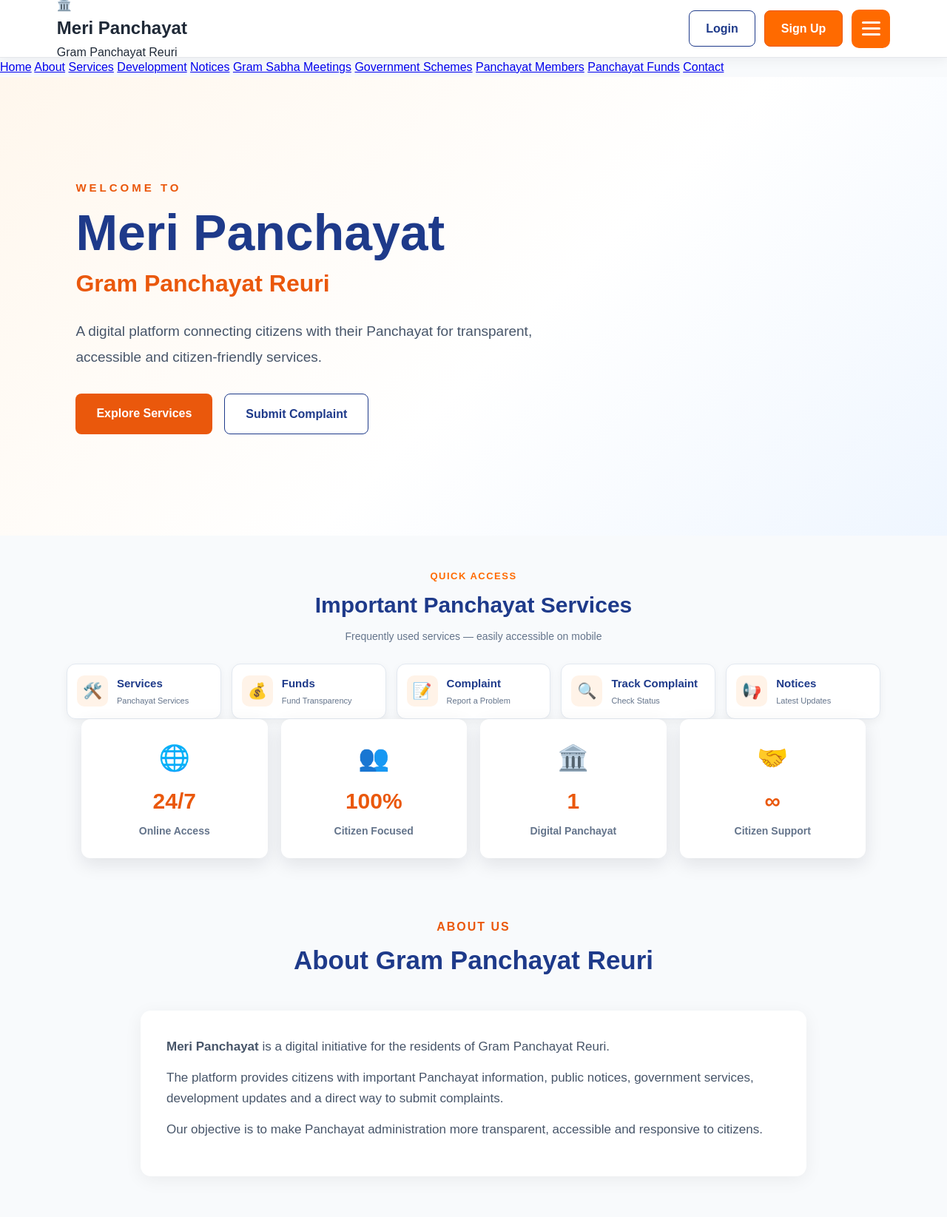
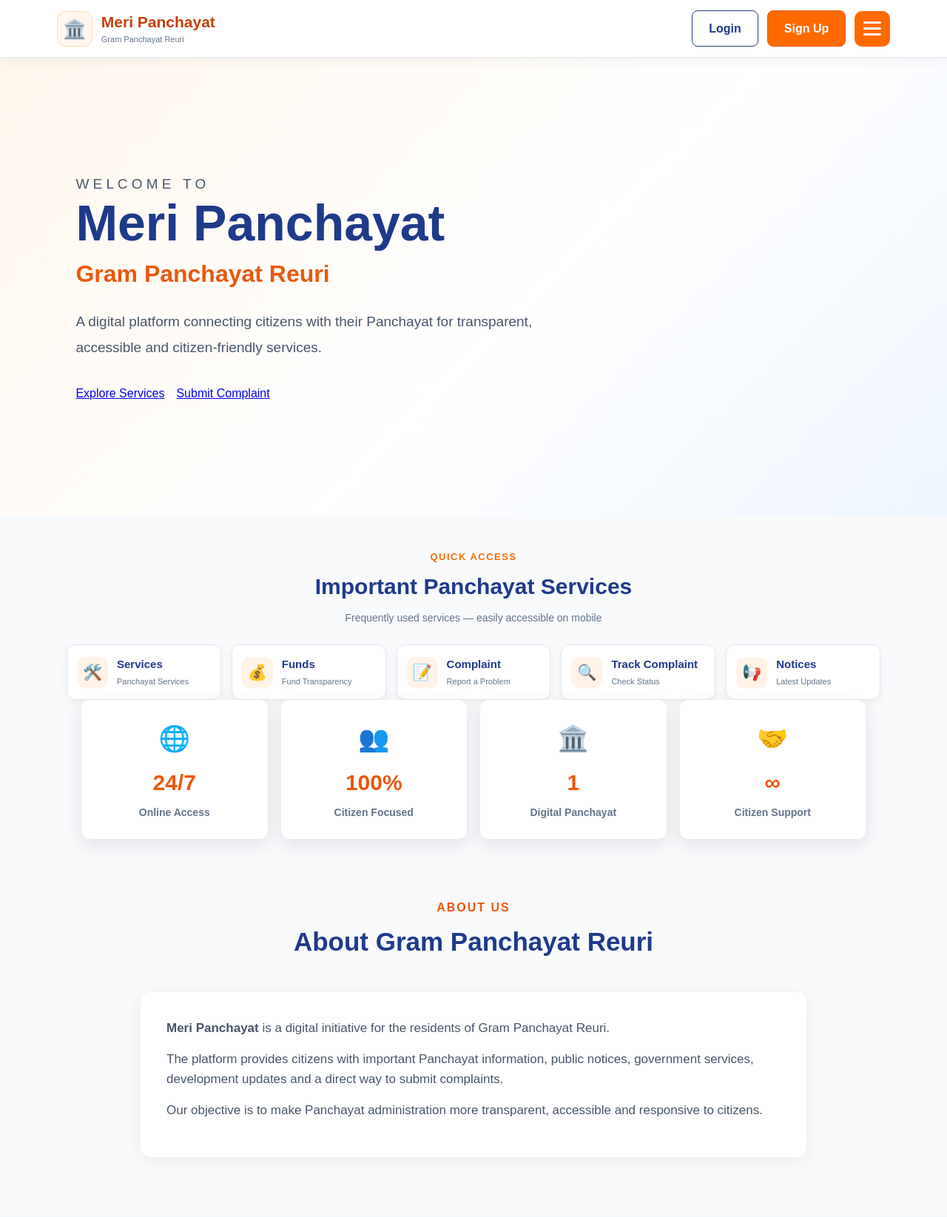
Before and after one commit to adarshpal8853-debug/e-Reuri, a Django app: template panchayat/templates/home.html in a window 1280 px wide. Shown: the top 1645 px of the page at 74% size. Run offline with Django 5.2, Linux system fonts and the light colour scheme; the template is opened without the code that fills it, so the values that code supplies are empty.

Commit message:
Add login signup buttons and fix navbar

````diff
--- a/panchayat/templates/home.html
+++ b/panchayat/templates/home.html
@@ -1,7 +1,7 @@
+
 {% load static %}
 
 <!DOCTYPE html>
-
 <html lang="en">
 
 <head>
@@ -16,106 +16,164 @@
     <link rel="stylesheet"
           href="{% static 'panchayat/style.css' %}">
 
-
 </head>
 
+
 <body>
 
+
+<!-- ==================================================
+     NAVBAR
+================================================== -->
+
 <nav class="navbar">
 
-    <div class="navbar-brand">
-        <div class="brand-icon">🏛️</div>
-
-        <div>
+    <!-- BRAND -->
+
+    <a href="{% url 'home' %}" class="brand">
+
+        <div class="logo-icon">
+            🏛️
+        </div>
+
+        <div class="brand-text">
+
             <h2>Meri Panchayat</h2>
+
             <span>Gram Panchayat Reuri</span>
-        </div>
-    </div>
-
+
+        </div>
+
+    </a>
+
+
+    <!-- RIGHT SIDE -->
 
     <div class="navbar-actions">
 
-        <!-- Login -->
-        <a href="{% url 'login' %}" class="login-btn">
+        <a href="{% url 'login' %}"
+           class="login-btn">
             Login
         </a>
 
-        <!-- Sign Up -->
-        <a href="{% url 'signup' %}" class="signup-btn">
+        <a href="{% url 'signup' %}"
+           class="signup-btn">
             Sign Up
         </a>
 
-        <!-- Hamburger -->
-        <button class="menu-btn" onclick="toggleMenu()">
+        <button
+            class="menu-toggle"
+            onclick="toggleMenu()"
+            type="button"
+            aria-label="Open Menu"
+            aria-expanded="false">
+
             <span></span>
             <span></span>
             <span></span>
+
         </button>
 
     </div>
 
+
+    <!-- MENU -->
+
+    <div class="nav-menu" id="navMenu">
+
+        <a href="{% url 'home' %}">
+            🏠 Home
+        </a>
+
+        <a href="{% url 'about' %}">
+            ℹ️ About
+        </a>
+
+        <a href="{% url 'services' %}">
+            🛠️ Services
+        </a>
+
+        <a href="{% url 'schemes' %}">
+            🏛️ Government Schemes
+        </a>
+
+        <a href="{% url 'members' %}">
+            👥 Panchayat Members
+        </a>
+
+        <a href="{% url 'funds' %}">
+            💰 Panchayat Funds
+        </a>
+
+        <a href="{% url 'notices' %}">
+            📢 Notices
+        </a>
+
+        <a href="{% url 'development' %}">
+            🏗️ Development Works
+        </a>
+
+        <a href="{% url 'meetings' %}">
+            📅 Gram Sabha Meetings
+        </a>
+
+        <a href="{% url 'submit_complaint' %}">
+            📝 Submit Complaint
+        </a>
+
+        <a href="{% url 'track_complaint' %}">
+            🔍 Track Complaint
+        </a>
+
+        <a href="{% url 'contact' %}">
+            📞 Contact
+        </a>
+
+        <a href="{% url 'dashboard' %}">
+            📊 Citizen Dashboard
+        </a>
+
+        <a href="{% url 'profile' %}">
+            👤 My Profile
+        </a>
+
+        <hr>
+
+        <a href="{% url 'login' %}">
+            🔐 Login
+        </a>
+
+        <a href="{% url 'signup' %}">
+            ✨ Create Account
+        </a>
+
+    </div>
+
 </nav>
 
 
-<!-- =========================
-     MENU
-========================= -->
-
-<div id="menu" class="side-menu">
-
-    <a href="{% url 'home' %}">Home</a>
-
-    <a href="{% url 'about' %}">About</a>
-
-    <a href="{% url 'services' %}">Services</a>
-
-    <a href="{% url 'development' %}">Development</a>
-
-    <a href="{% url 'notices' %}">Notices</a>
-
-    <a href="{% url 'meetings' %}">Gram Sabha Meetings</a>
-
-    <a href="{% url 'schemes' %}">Government Schemes</a>
-
-    <a href="{% url 'members' %}">Panchayat Members</a>
-
-    <a href="{% url 'funds' %}">Panchayat Funds</a>
-
-    <a href="{% url 'contact' %}">Contact</a>
-
-</div>
-
-<!-- =========================
-     HERO SECTION
-========================= -->
+
+<!-- ==================================================
+     HERO
+================================================== -->
 
 <section class="hero">
 
     <div class="hero-content">
 
-
-    <p class="welcome">
-
-        WELCOME TO
-
-    </p>
-
+        <p class="welcome-text">
+            W E L C O M E&nbsp;&nbsp; T O
+        </p>
 
         <h1>
-
             Meri Panchayat
-
         </h1>
 
-
         <h2>
-
             Gram Panchayat Reuri
-
         </h2>
 
-
-    <p>
+        <p class="hero-description">
 
             A digital platform connecting citizens
             with their Panchayat for transparent,
@@ -123,37 +181,33 @@
 
         </p>
 
-
         <div class="hero-buttons">
 
-
-        <a href="#services"
-           class="btn primary">
+            <a href="{% url 'services' %}"
+               class="primary-btn">
 
                 Explore Services
 
             </a>
 
-
-        <a href="#complaint"
-           class="btn secondary">
+            <a href="{% url 'submit_complaint' %}"
+               class="secondary-btn">
 
                 Submit Complaint
 
             </a>
 
-
-    </div>
-
-
-</div>
-
+        </div>
+
+    </div>
 
 </section>
 
-<!-- =========================
+
+
+<!-- ==================================================
      QUICK ACCESS
-========================= -->
+================================================== -->
 
 <section class="quick-access">
 
@@ -162,23 +216,19 @@
         <p>
             QUICK ACCESS
         </p>
-
 
         <h2>
             Important Panchayat Services
         </h2>
 
-
         <span>
             Frequently used services — easily accessible on mobile
         </span>
 
-
     </div>
 
 
     <div class="quick-buttons">
-
 
         <a href="{% url 'services' %}"
            class="quick-btn">
@@ -186,15 +236,8 @@
             <span>🛠️</span>
 
             <div>
-
-            <strong>
-                Services
-            </strong>
-
-            <small>
-                Panchayat Services
-            </small>
-
+                <strong>Services</strong>
+                <small>Panchayat Services</small>
             </div>
 
         </a>
@@ -206,15 +249,8 @@
             <span>💰</span>
 
             <div>
-
-            <strong>
-                Funds
-            </strong>
-
-            <small>
-                Fund Transparency
-            </small>
-
+                <strong>Funds</strong>
+                <small>Fund Transparency</small>
             </div>
 
         </a>
@@ -226,15 +262,8 @@
             <span>📝</span>
 
             <div>
-
-            <strong>
-                Complaint
-            </strong>
-
-            <small>
-                Report a Problem
-            </small>
-
+                <strong>Complaint</strong>
+                <small>Report a Problem</small>
             </div>
 
         </a>
@@ -246,15 +275,8 @@
             <span>🔍</span>
 
             <div>
-
-            <strong>
-                Track Complaint
-            </strong>
-
-            <small>
-                Check Status
-            </small>
-
+                <strong>Track Complaint</strong>
+                <small>Check Status</small>
             </div>
 
         </a>
@@ -266,30 +288,23 @@
             <span>📢</span>
 
             <div>
-
-            <strong>
-                Notices
-            </strong>
-
-            <small>
-                Latest Updates
-            </small>
-
-        </div>
-
-    </a>
-
-</div>
-
+                <strong>Notices</strong>
+                <small>Latest Updates</small>
+            </div>
+
+        </a>
+
+    </div>
 
 </section>
 
-<!-- =========================
+
+
+<!-- ==================================================
      STATISTICS
-========================= -->
+================================================== -->
 
 <section class="stats">
-
 
     <div class="stat-card">
 
@@ -297,9 +312,7 @@
             🌐
         </div>
 
-    <h2>
-        24/7
-    </h2>
+        <h2>24/7</h2>
 
         <p>
             Online Access
@@ -314,9 +327,7 @@
             👥
         </div>
 
-    <h2>
-        100%
-    </h2>
+        <h2>100%</h2>
 
         <p>
             Citizen Focused
@@ -331,9 +342,7 @@
             🏛️
         </div>
 
-    <h2>
-        1
-    </h2>
+        <h2>1</h2>
 
         <p>
             Digital Panchayat
@@ -348,9 +357,7 @@
             🤝
         </div>
 
-    <h2>
-        ∞
-    </h2>
+        <h2>∞</h2>
 
         <p>
             Citizen Support
@@ -358,16 +365,15 @@
 
     </div>
 
-
 </section>
 
 
-<!-- =========================
-     ABOUT SECTION
-========================= -->
+
+<!-- ==================================================
+     ABOUT
+================================================== -->
 
 <section class="section" id="about">
-
 
     <div class="section-title">
 
@@ -414,17 +420,16 @@
 
     </div>
 
-
 </section>
 
-<!-- =========================
-     SERVICES SECTION
-========================= -->
-
-<section class="section services"
-         id="services">
-
-```
+
+
+<!-- ==================================================
+     SERVICES
+================================================== -->
+
+<section class="section services" id="services">
+
     <div class="section-title">
 
         <p>
@@ -445,8 +450,6 @@
     <div class="service-grid">
 
 
-    <!-- NOTICE -->
-
         <div class="service-card">
 
             <div class="service-icon">
@@ -470,9 +473,6 @@
         </div>
 
 
-
-    <!-- CERTIFICATES -->
-
         <div class="service-card">
 
             <div class="service-icon">
@@ -496,9 +496,6 @@
         </div>
 
 
-
-    <!-- PANCHAYAT SERVICES -->
-
         <div class="service-card">
 
             <div class="service-icon">
@@ -522,9 +519,6 @@
         </div>
 
 
-
-    <!-- DEVELOPMENT -->
-
         <div class="service-card">
 
             <div class="service-icon">
@@ -548,9 +542,6 @@
         </div>
 
 
-
-    <!-- FUNDS -->
-
         <div class="service-card">
 
             <div class="service-icon">
@@ -574,9 +565,6 @@
         </div>
 
 
-
-    <!-- MEETINGS -->
-
         <div class="service-card">
 
             <div class="service-icon">
@@ -601,33 +589,28 @@
 
     </div>
 
-
 </section>
 
-<!-- =========================
-     COMPLAINT SECTION
-========================= -->
-
-<section class="complaint-section"
-         id="complaint">
-
+
+
+<!-- ==================================================
+     COMPLAINT
+================================================== -->
+
+<section class="complaint-section" id="complaint">
 
     <div class="complaint-content">
 
-
-    <!-- LEFT CONTENT -->
 
         <div class="complaint-intro">
 
             <p class="welcome">
                 CITIZEN SUPPORT
             </p>
-
 
             <h2>
                 Have a Problem?
             </h2>
-
 
             <p>
 
@@ -665,21 +648,15 @@
         </div>
 
 
-
-    <!-- RIGHT CARD -->
-
         <div class="complaint-card">
-
 
             <div class="complaint-icon">
                 📝
             </div>
 
-
             <h3>
                 Submit Your Complaint
             </h3>
-
 
             <p>
 
@@ -689,7 +666,6 @@
 
             </p>
 
-
             <a href="{% url 'submit_complaint' %}"
                class="btn primary complaint-btn">
 
@@ -697,7 +673,6 @@
 
             </a>
 
-
             <a href="{% url 'track_complaint' %}"
                class="btn secondary">
 
@@ -707,19 +682,18 @@
 
         </div>
 
-
-</div>
-
+    </div>
 
 </section>
 
-<!-- =========================
+
+
+<!-- ==================================================
      CITIZEN VOICE
-========================= -->
+================================================== -->
 
 <section class="section">
 
-```
     <div class="section-title">
 
         <p>
@@ -740,8 +714,6 @@
     <div class="service-grid">
 
 
-    <!-- WATER -->
-
         <div class="service-card">
 
             <div class="service-icon">
@@ -753,11 +725,9 @@
             </h3>
 
             <p>
-
                 Report water supply,
                 leakage or drinking water
                 related problems.
-
             </p>
 
             <a href="{% url 'submit_complaint' %}">
@@ -767,9 +737,6 @@
         </div>
 
 
-
-    <!-- ROAD -->
-
         <div class="service-card">
 
             <div class="service-icon">
@@ -781,11 +748,9 @@
             </h3>
 
             <p>
-
                 Report damaged roads,
                 potholes or drainage
                 related issues.
-
             </p>
 
             <a href="{% url 'submit_complaint' %}">
@@ -795,9 +760,6 @@
         </div>
 
 
-
-    <!-- STREET LIGHT -->
-
         <div class="service-card">
 
             <div class="service-icon">
@@ -809,11 +771,9 @@
             </h3>
 
             <p>
-
                 Report damaged or
                 non-working street lights
                 in your area.
-
             </p>
 
             <a href="{% url 'submit_complaint' %}">
@@ -823,9 +783,6 @@
         </div>
 
 
-
-    <!-- CLEANLINESS -->
-
         <div class="service-card">
 
             <div class="service-icon">
@@ -837,11 +794,9 @@
             </h3>
 
             <p>
-
                 Report garbage,
                 sanitation and cleanliness
                 problems.
-
             </p>
 
             <a href="{% url 'submit_complaint' %}">
@@ -852,15 +807,15 @@
 
     </div>
 
-
 </section>
 
-<!-- =========================
-     NOTICES SECTION
-========================= -->
-
-<section class="section notices"
-         id="notices">
+
+
+<!-- ==================================================
+     NOTICES
+================================================== -->
+
+<section class="section notices" id="notices">
 
     <div class="section-title">
 
@@ -910,7 +865,6 @@
         </div>
 
 
-
         <div class="notice">
 
             <span>
@@ -937,20 +891,18 @@
 
         </div>
 
-
-</div>
-```
+    </div>
 
 </section>
 
-<!-- =========================
-     DEVELOPMENT SECTION
-========================= -->
-
-<section class="section development"
-         id="development">
-
-```
+
+
+<!-- ==================================================
+     DEVELOPMENT
+================================================== -->
+
+<section class="section development" id="development">
+
     <div class="section-title">
 
         <p>
@@ -972,8 +924,6 @@
     <div class="development-box">
 
 
-    <!-- ROAD -->
-
         <div class="development-item">
 
             <span>
@@ -1001,9 +951,6 @@
         </div>
 
 
-
-    <!-- WATER -->
-
         <div class="development-item">
 
             <span>
@@ -1031,9 +978,6 @@
         </div>
 
 
-
-    <!-- ENVIRONMENT -->
-
         <div class="development-item">
 
             <span>
@@ -1060,19 +1004,17 @@
 
         </div>
 
-
-</div>
-
+    </div>
 
 </section>
 
-<!-- =========================
+
+
+<!-- ==================================================
      GOVERNMENT SCHEMES
-========================= -->
-
-<section class="section schemes"
-         id="schemes">
-
+================================================== -->
+
+<section class="section schemes" id="schemes">
 
     <div class="section-title">
 
@@ -1095,8 +1037,6 @@
     <div class="service-grid">
 
 
-    <!-- HOUSING -->
-
         <div class="service-card">
 
             <div class="service-icon">
@@ -1120,9 +1060,6 @@
         </div>
 
 
-
-    <!-- WATER -->
-
         <div class="service-card">
 
             <div class="service-icon">
@@ -1146,9 +1083,6 @@
         </div>
 
 
-
-    <!-- EMPLOYMENT -->
-
         <div class="service-card">
 
             <div class="service-icon">
@@ -1172,9 +1106,6 @@
         </div>
 
 
-
-    <!-- PENSION -->
-
         <div class="service-card">
 
             <div class="service-icon">
@@ -1197,18 +1128,17 @@
 
         </div>
 
-
-</div>
-
+    </div>
 
 </section>
 
-<!-- =========================
+
+
+<!-- ==================================================
      PANCHAYAT MEMBERS
-========================= -->
-
-<section class="section members"
-         id="members">
+================================================== -->
+
+<section class="section members" id="members">
 
     <div class="section-title">
 
@@ -1231,8 +1161,6 @@
     <div class="service-grid">
 
 
-    <!-- PRADHAN -->
-
         <div class="service-card member-card">
 
             <div class="service-icon">
@@ -1256,9 +1184,6 @@
         </div>
 
 
-
-    <!-- PANCHAYAT SECRETARY -->
-
         <div class="service-card member-card">
 
             <div class="service-icon">
@@ -1282,9 +1207,6 @@
         </div>
 
 
-
-    <!-- WARD MEMBERS -->
-
         <div class="service-card member-card">
 
             <div class="service-icon">
@@ -1307,20 +1229,18 @@
 
         </div>
 
-
-</div>
-
+    </div>
 
 </section>
 
-<!-- =========================
+
+
+<!-- ==================================================
      GRAM SABHA MEETINGS
-========================= -->
-
-<section class="section meetings"
-         id="meetings">
-
-```
+================================================== -->
+
+<section class="section meetings" id="meetings">
+
     <div class="section-title">
 
         <p>
@@ -1369,7 +1289,6 @@
         </div>
 
 
-
         <div class="notice">
 
             <span>
@@ -1396,15 +1315,15 @@
 
         </div>
 
-
-</div>
-
+    </div>
 
 </section>
 
-<!-- =========================
-     FUNDS PREVIEW
-========================= -->
+
+
+<!-- ==================================================
+     FUNDS
+================================================== -->
 
 <section class="section funds-preview">
 
@@ -1460,39 +1379,37 @@
 
     </div>
 
-
 </section>
-<!-- =========================
-     CONTACT SECTION
-========================= -->
-
-<section class="contact"
-         id="contact">
-
+
+
+
+<!-- ==================================================
+     CONTACT
+================================================== -->
+
+<section class="contact" id="contact">
 
     <div class="contact-content">
-
 
         <p class="welcome">
             GET IN TOUCH
         </p>
-
 
         <h2>
             Gram Panchayat Reuri
         </h2>
 
-
-    <p>
+        <p>
+
             For Panchayat related information,
             citizens can contact the Panchayat
             office or submit their issue through
             the online complaint system.
+
         </p>
 
 
         <div class="contact-actions">
-
 
             <a href="{% url 'submit_complaint' %}"
                class="btn primary">
@@ -1509,34 +1426,30 @@
 
             </a>
 
-
-    </div>
-
-
-</div>
-
+        </div>
+
+    </div>
 
 </section>
 
-<!-- =========================
-     FINAL CALL TO ACTION
-========================= -->
+
+
+<!-- ==================================================
+     FINAL CTA
+================================================== -->
 
 <section class="section final-section">
 
-```
     <div class="section-title">
 
         <p>
             DIGITAL PANCHAYAT
         </p>
-
 
         <h2>
             Your Voice Matters
         </h2>
 
-
         <span>
             Together we can make Gram Panchayat
             Reuri more transparent and connected.
@@ -1574,7 +1487,6 @@
         </div>
 
 
-
         <div class="final-item">
 
             <span>
@@ -1601,7 +1513,6 @@
         </div>
 
 
-
         <div class="final-item">
 
             <span>
@@ -1627,19 +1538,18 @@
 
         </div>
 
-
-</div>
-```
+    </div>
 
 </section>
 
-<!-- =========================
+
+
+<!-- ==================================================
      FOOTER
-========================= -->
+================================================== -->
 
 <footer>
 
-```
     <div class="footer-content">
 
 
@@ -1651,23 +1561,19 @@
                 🏛️
             </div>
 
-
             <h3>
                 Meri Panchayat
             </h3>
 
-
             <p>
                 Gram Panchayat Reuri
             </p>
 
-
             <p>
                 A Digital Platform for Citizens
             </p>
 
         </div>
-
 
 
         <!-- QUICK LINKS -->
@@ -1678,27 +1584,22 @@
                 Quick Links
             </h4>
 
-
             <a href="{% url 'home' %}">
                 Home
             </a>
 
-
             <a href="{% url 'about' %}">
                 About
             </a>
 
-
             <a href="{% url 'services' %}">
                 Services
             </a>
 
-
             <a href="{% url 'notices' %}">
                 Notices
             </a>
 
-
             <a href="{% url 'development' %}">
                 Development
             </a>
@@ -1706,8 +1607,7 @@
         </div>
 
 
-
-    <!-- CITIZEN LINKS -->
+        <!-- CITIZEN -->
 
         <div class="footer-links">
 
@@ -1715,33 +1615,27 @@
                 Citizen
             </h4>
 
-
             <a href="{% url 'submit_complaint' %}">
                 Submit Complaint
             </a>
 
-
             <a href="{% url 'track_complaint' %}">
                 Track Complaint
             </a>
 
-
             <a href="{% url 'dashboard' %}">
                 Dashboard
             </a>
 
-
             <a href="{% url 'profile' %}">
                 Profile
             </a>
 
-
             <a href="{% url 'funds' %}">
                 Panchayat Funds
             </a>
 
         </div>
-
 
 
         <!-- CONTACT -->
@@ -1752,21 +1646,17 @@
                 Panchayat Office
             </h4>
 
-
             <p>
                 📍 Gram Panchayat Reuri
             </p>
 
-
             <p>
                 📞 Panchayat Office
             </p>
 
-
             <p>
                 📧 Official Information Portal
             </p>
-
 
             <a href="{% url 'contact' %}">
                 Contact Us →
@@ -1774,50 +1664,38 @@
 
         </div>
 
-
-</div>
-
-
-
-<!-- COPYRIGHT -->
+    </div>
+
+
+    <!-- FOOTER BOTTOM -->
 
     <div class="footer-bottom">
 
-
-    <p>
-
+        <p>
             © 2026
             <strong>Meri Panchayat</strong>.
             All Rights Reserved.
-
-    </p>
-
-
-    <p>
-
-        Gram Panchayat Reuri
-        |
+        </p>
+
+        <p>
+            Gram Panchayat Reuri |
             Digital Panchayat Portal
-
-    </p>
-
-
-    <p>
-
+        </p>
+
+        <p>
             Developed by
             <strong>Adarsh Pal</strong>
-
-    </p>
-
-
-</div>
-```
+        </p>
+
+    </div>
 
 </footer>
 
-<!-- =========================
-     HAMBURGER MENU SCRIPT
-========================= -->
+
+
+<!-- ==================================================
+     HAMBURGER MENU JAVASCRIPT
+================================================== -->
 
 <script>
 
@@ -1825,8 +1703,14 @@ function toggleMenu() {
 
     const menu = document.getElementById("navMenu");
 
+    const button = document.querySelector(".menu-toggle");
+
     menu.classList.toggle("active");
 
+    const isOpen = menu.classList.contains("active");
+
+    button.setAttribute("aria-expanded", isOpen);
+
 }
 
 
@@ -1837,7 +1721,6 @@ document.addEventListener("click", function(event) {
     const menu = document.getElementById("navMenu");
 
     const button = document.querySelector(".menu-toggle");
-
 
     if (
         menu &&
@@ -1848,6 +1731,8 @@ document.addEventListener("click", function(event) {
 
         menu.classList.remove("active");
 
+        button.setAttribute("aria-expanded", "false");
+
     }
 
 });
@@ -1862,12 +1747,16 @@ document.querySelectorAll(".nav-menu a").forEach(function(link) {
         document.getElementById("navMenu")
             .classList.remove("active");
 
+        document.querySelector(".menu-toggle")
+            .setAttribute("aria-expanded", "false");
+
     });
 
 });
 
 </script>
 
+
 </body>
 
 </html>
````
Lines whose indentation alone changed are shown as unchanged.
